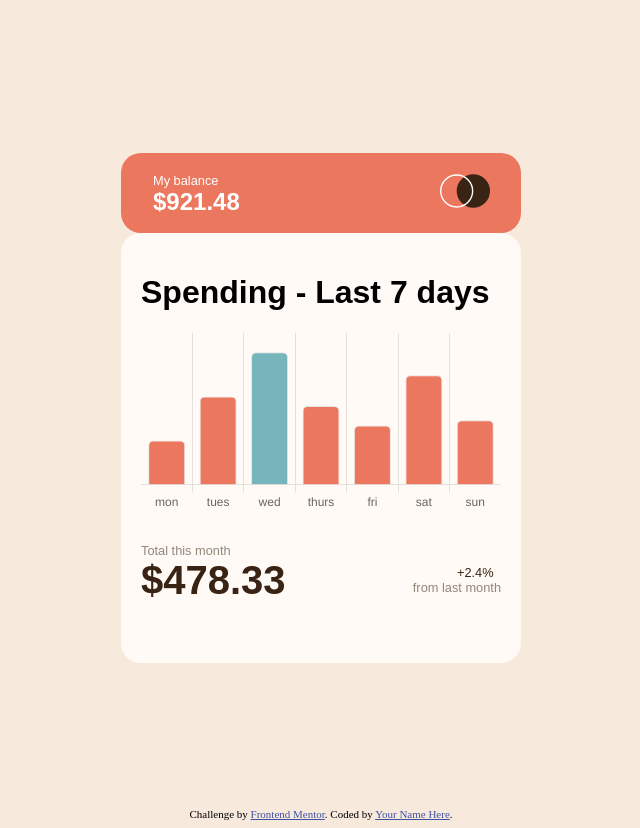
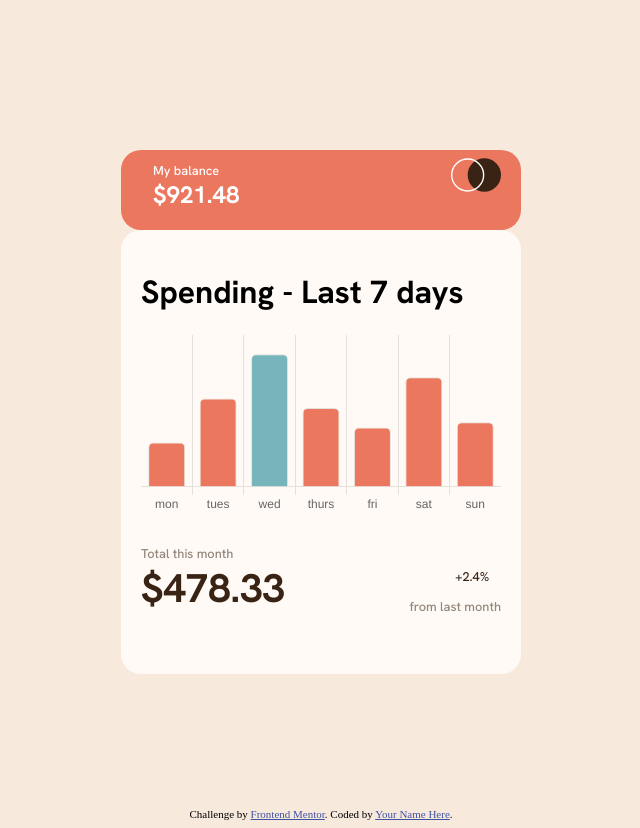
Before and after one commit to agomez99/ExpensesChart, a plain HTML site: page index.html in a window 1280 px wide. Shown: the whole page, without its empty margins (319-959 px from the left). Drawn offline with nearby package versions, Linux system fonts and the light colour scheme.

Commit message:
css refactor

```diff
--- a/index.html
+++ b/index.html
@@ -1,12 +1,17 @@
 <!DOCTYPE html>
 <html lang="en">
+
 <head>
   <meta charset="UTF-8">
   <meta name="viewport" content="width=device-width, initial-scale=1.0">
   <title>Expenses chart component</title>
   <link rel="icon" type="image/png" sizes="32x32" href="./images/favicon-32x32.png">
+  <link rel="preconnect" href="https://fonts.googleapis.com">
+  <link rel="preconnect" href="https://fonts.gstatic.com" crossorigin>
+  <link href="https://fonts.googleapis.com/css2?family=Hanken+Grotesk:wght@500;700;800&display=swap" rel="stylesheet">
   <link rel="stylesheet" href="styles.css">
 </head>
+
 <body>
   <div class="content">
     <div>
@@ -44,4 +49,5 @@
   <script src="https://cdn.jsdelivr.net/npm/chart.js"></script>
   <script src="script.js"></script>
 </body>
+
 </html>
--- a/styles.css
+++ b/styles.css
@@ -1,13 +1,15 @@
+
 body {
     background-color: hsl(27, 66%, 92%);
 }
-.content{
-    font-family: 'Hanken Grotesk', sans-serif;;
+
+.content {
     display: flex;
     height: 100vh;
     justify-content: center;
     align-items: center;
     flex-direction: row;
+    font-family: 'Hanken Grotesk', sans-serif;
 }
 
 .balance-card {
@@ -18,16 +20,15 @@ body {
     border-radius: 20px;
     margin-left: auto;
     display: flex;
-
+    margin-top: 2%;
 }
 
 .my-balance {
     margin-left:8%;
-    margin-top: 2%;
 }
 
 .balance-title {
-    margin-bottom: 0%;
+    margin-bottom: 0;
     font-size: 0.8rem;
 }
 
@@ -40,17 +41,13 @@ body {
 .balance-logo {
     display: block;
     margin-right: 5%;
-    margin: auto;
-    margin-left: 50%;
-
+    margin-left: auto;
 }
 
 .spending-card {
     background-color: hsl(33, 100%, 98%);
     border-radius: 20px;
-
     padding: 5%;
-
 }
 
 .chart {
@@ -65,8 +62,8 @@ body {
 
 .total-title {
     font-size: 0.8rem;
-    margin-bottom: 0rem;
-    color: hsl(28, 10%, 53%)
+    margin-bottom: 0;
+    color: hsl(28, 10%, 53%);
 }
 
 .total-number {
@@ -83,7 +80,6 @@ body {
 
 .percent {
     margin-left: 50%;
-    margin-bottom: 0%;
     padding-top: 25%;
     font-size: 0.8rem;
     color: hsl(25, 47%, 15%);
@@ -91,15 +87,15 @@ body {
 }
 
 .percent-text {
-    margin-top: 0%;
     font-size: 0.8rem;
-    color: hsl(28, 10%, 53%)
+    color: hsl(28, 10%, 53%);
 }
+
 .attribution {
     font-size: 11px;
     text-align: center;
-  }
+}
 
-  .attribution a {
+.attribution a {
     color: hsl(228, 45%, 44%);
-  }
+}
```
Lines whose indentation alone changed are shown as unchanged.
